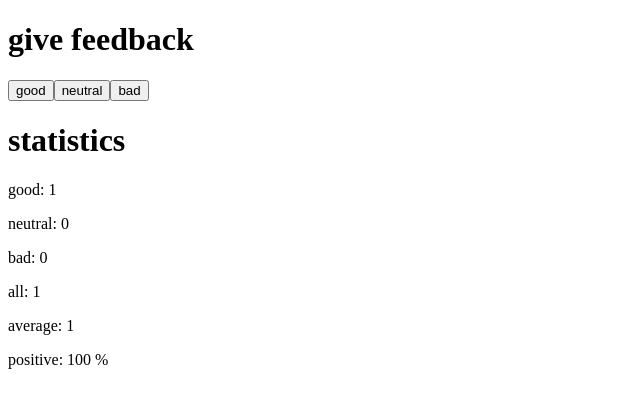
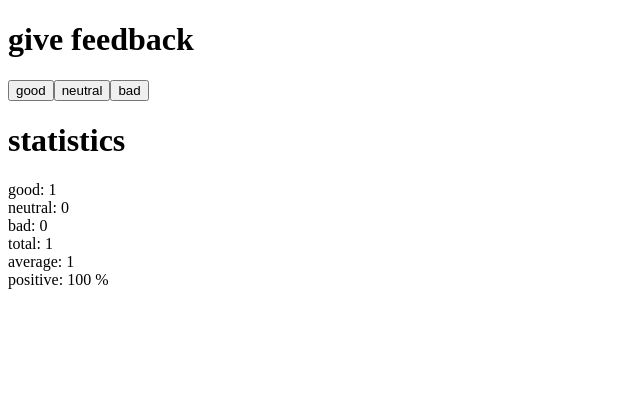
Before and after one commit to eliasarte/fullstack2021, a React (Create React App) app in the folder osa1/unicafe/: page / in a window 1280 px wide. Both pictures are taken after a click on the button "good". Shown: the top 408 px of the page, without its empty margins (0-640 px from the left). Built offline with nearby package versions, Linux system fonts and the light colour scheme.

Commit message:
osa1 1.10

```diff
--- a/osa1/unicafe/src/App.js
+++ b/osa1/unicafe/src/App.js
@@ -1,4 +1,8 @@
 import React, { useState } from 'react'
+
+const StatisticLine = (props) => {
+  return <div>{props.text}: {props.value}</div>
+}
 
 const Statistics = (props) => {
   const total = (props.good + props.bad + props.neutral)
@@ -12,17 +16,25 @@ const Statistics = (props) => {
   }
 
   const average = (props.good - props.bad)/total
-  const positive = props.good/total*100
+  const positive = props.good/total*100 + " %"
   return (
     <div>
       <h1>statistics</h1>
-      <p>good: {props.good}</p>
-      <p>neutral: {props.neutral}</p>
-      <p>bad: {props.bad}</p>
-      <p>all: {total}</p>
-      <p>average: {average} </p>
-      <p>positive: {positive} %</p>
+      <StatisticLine text="good" value={props.good} />
+      <StatisticLine text="neutral" value={props.neutral} />
+      <StatisticLine text="bad" value={props.bad} />
+      <StatisticLine text="total" value={total} />
+      <StatisticLine text="average" value={average} />
+      <StatisticLine text="positive" value={positive} />
     </div>
+  )
+}
+
+const Button = (props) => {
+  return (
+    <button onClick={props.handleClick}>
+      {props.text}
+    </button>
   )
 }
 
@@ -35,15 +47,9 @@ const App = () => {
   return (
     <div>
       <h1>give feedback</h1>
-      <button onClick={() => setGood(good + 1)}>
-        good
-      </button>
-      <button onClick={() => setNeutral(neutral + 1)}>
-        neutral
-      </button>
-      <button onClick={() => setBad(bad + 1)}>
-        bad
-      </button>
+      <Button handleClick={() => setGood(good + 1)} text="good" />
+      <Button handleClick={() => setNeutral(neutral + 1)} text="neutral" />
+      <Button handleClick={() => setBad(bad + 1)} text="bad" />
       <Statistics good={good} bad={bad} neutral={neutral}/>
     </div>
   )
```
